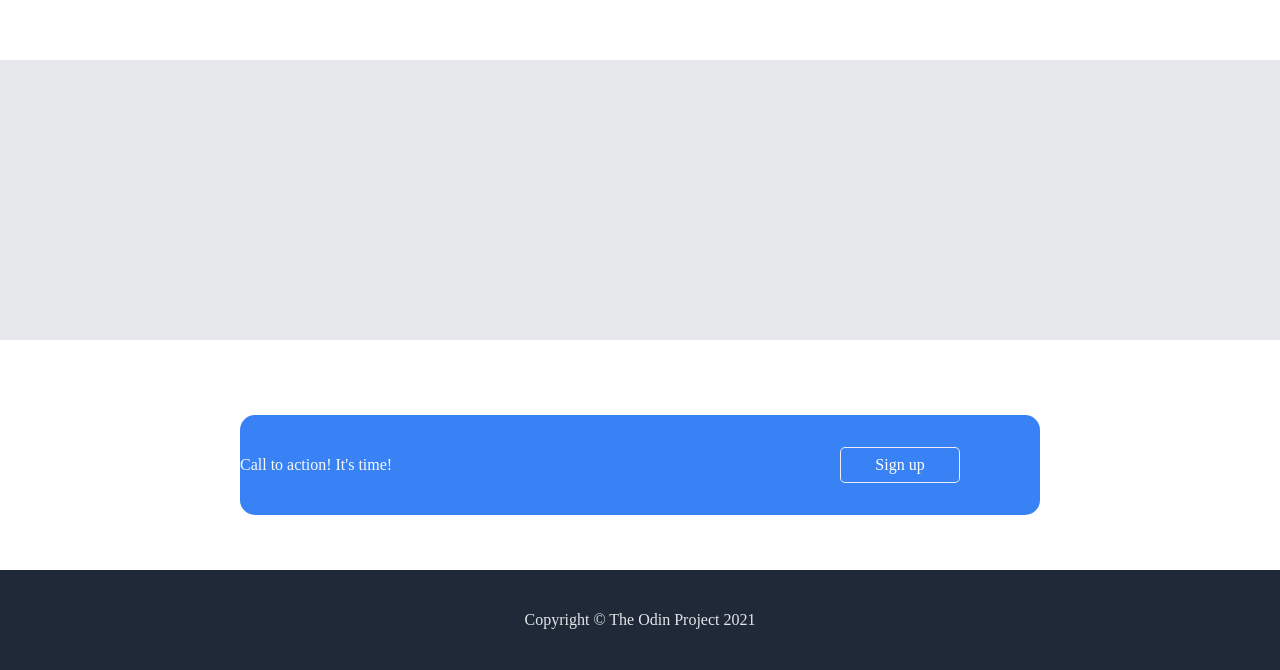
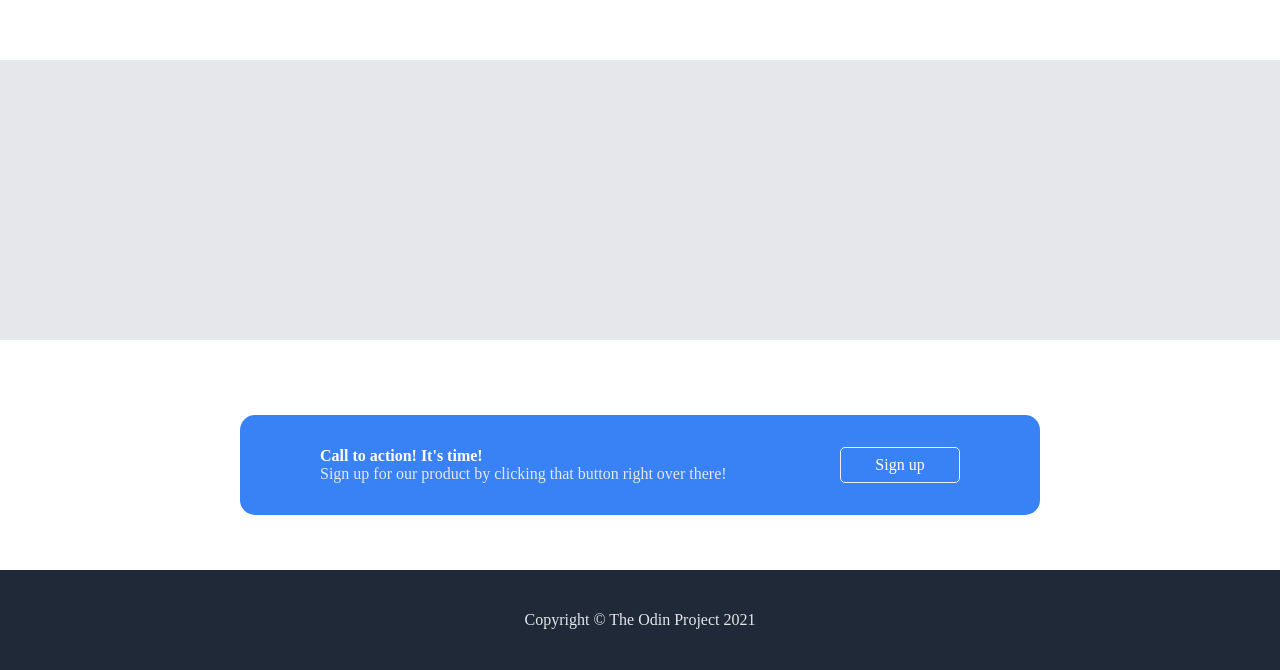
Before and after one commit to justvasq/odin-landing-page, a plain HTML site: page index.html in a window 1280 px wide. Shown: the part 598-1268 px from the top of the page. Drawn offline with Linux system fonts and the light colour scheme.

Commit message:
signup box looking good

```diff
--- a/index.html
+++ b/index.html
@@ -19,7 +19,10 @@
     </div>
     <div class="signup">
         <div class="signup-box">
-            <div class="call-to-action">Call to action! It's time!</div>
+            <div class="call-to-action">
+                <div class="call-to-action-text">Call to action! It's time!</div>
+                <div class="signup-text">Sign up for our product by clicking that button right over there!</div>
+            </div>
             <div class="signup-box-button">Sign up</div>
         </div>
     </div>
--- a/style.css
+++ b/style.css
@@ -54,11 +54,32 @@ margin: -10px;
     padding: 8px;
     border-radius: 5px;
 }
+
 .call-to-action {
-    color: #F9FAF8;
+    color: 3882f6;
+    width: 450px;
+    background: #3882f6;
+    height: 40px;
+    margin-left: 80px;
+
+    /* Experimental */
+    display: flex;
+    align-items: start;
+    justify-content: center;
+    flex-direction: column;
+
+
+}
+.call-to-action-text {
+    color: white;
     font-size: 24;
+    font-weight: 900;
 }
 
+.signup-text {
+    color: #E5E7EB;
+    font-size: 14;
+}
 
 .footer {
     height: 100px;
```
